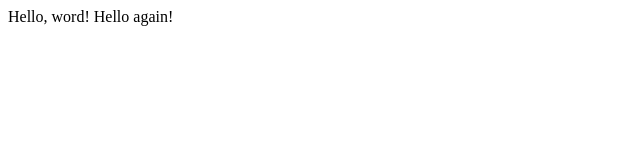
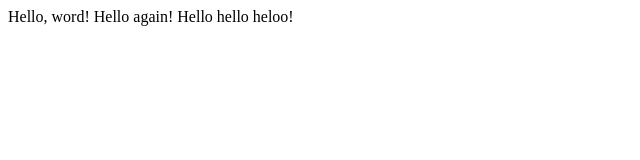
Before and after one commit to Abdelghafour-hub/lecture0, a plain HTML site: page hello.html in a window 1280 px wide. Shown: the whole page, without its empty margins (0-640 px from the left). Drawn offline with Linux system fonts and the light colour scheme.

Commit message:
Update hello.html

```diff
--- a/hello.html
+++ b/hello.html
@@ -4,6 +4,6 @@
         <title>My webpage!</title>
     </head>
     <body>
-      Hello, word! Hello again!
+      Hello, word! Hello again! Hello hello heloo!
     </body>
 </html>
```
